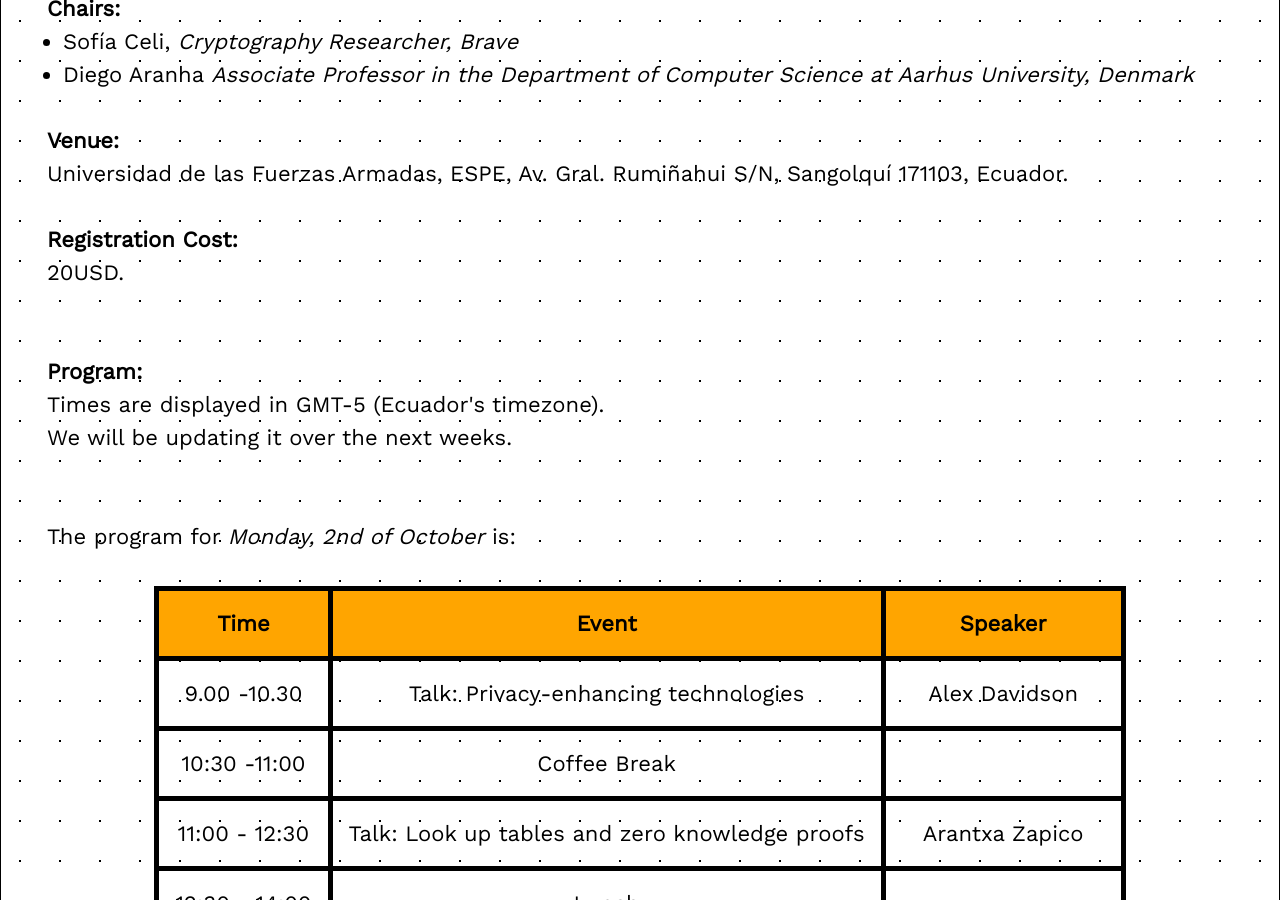
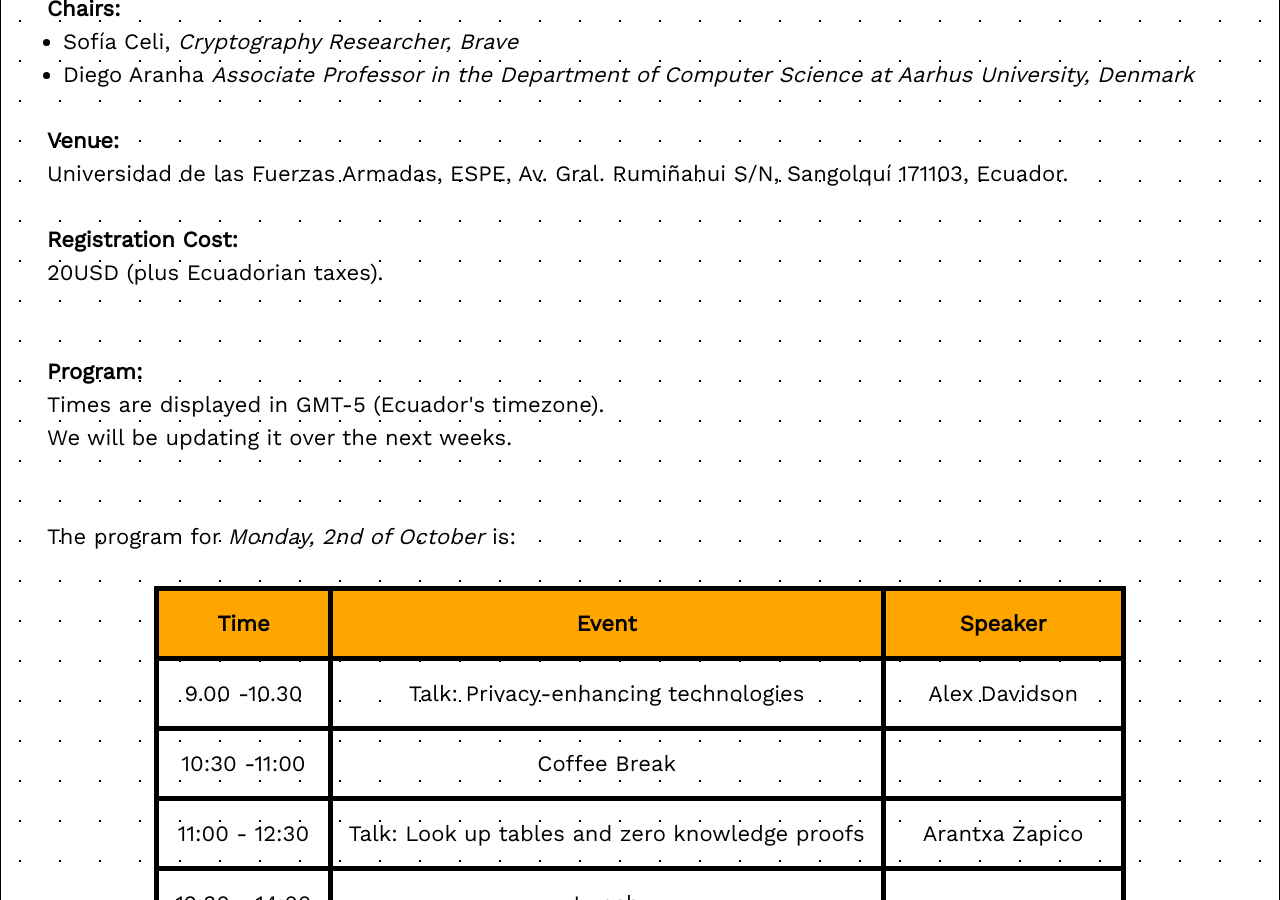
Before and after one commit to claucece/ascrypto, a Jekyll site: the page built from 2023.html, in a window 1280 px wide and 900 px high, scrolled down 319 px. Built offline with Jekyll 4.4.1, drawn with Linux system fonts in a browser that asks for light colours.

Commit message:
Small update

```diff
--- a/2023.html
+++ b/2023.html
@@ -19,7 +19,7 @@ tags: menu
 	<p>Universidad de las Fuerzas Armadas, ESPE, Av. Gral. Rumiñahui S/N, Sangolquí 171103, Ecuador.</p>
 	<br>
 	<p><b>Registration Cost:</b></p>
-	<p>20USD.</p>
+	<p>20USD (plus Ecuadorian taxes).</p>
 	<br>
 	<br>
 
```
